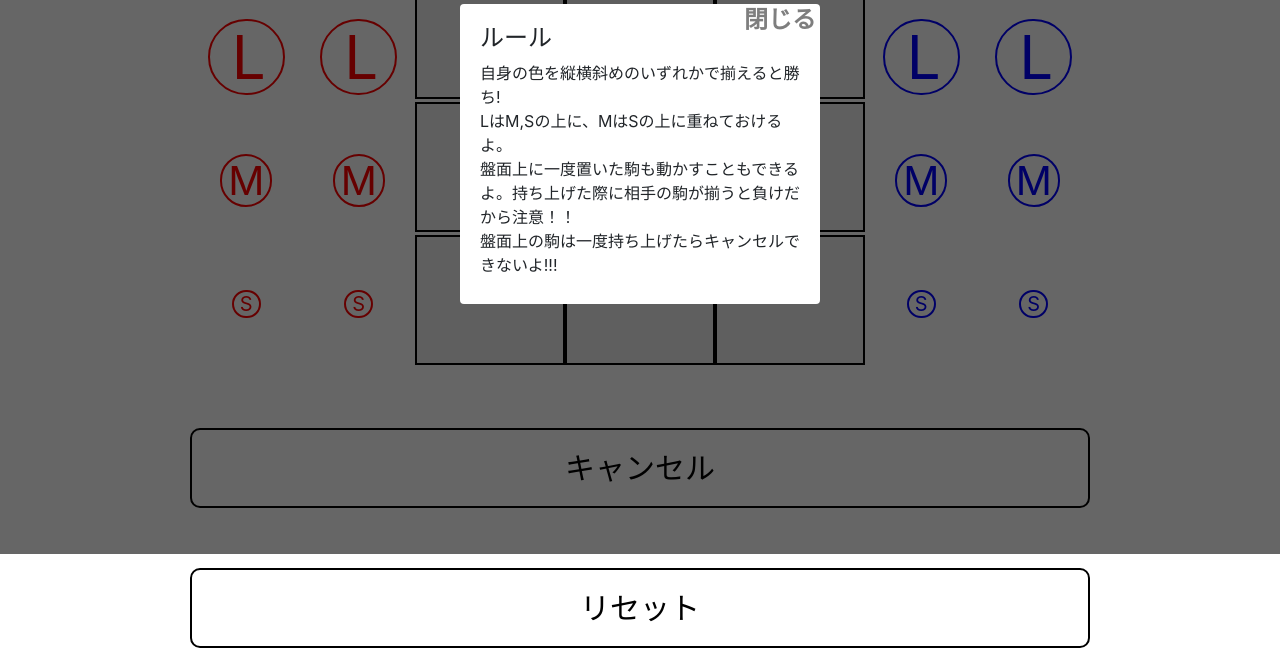
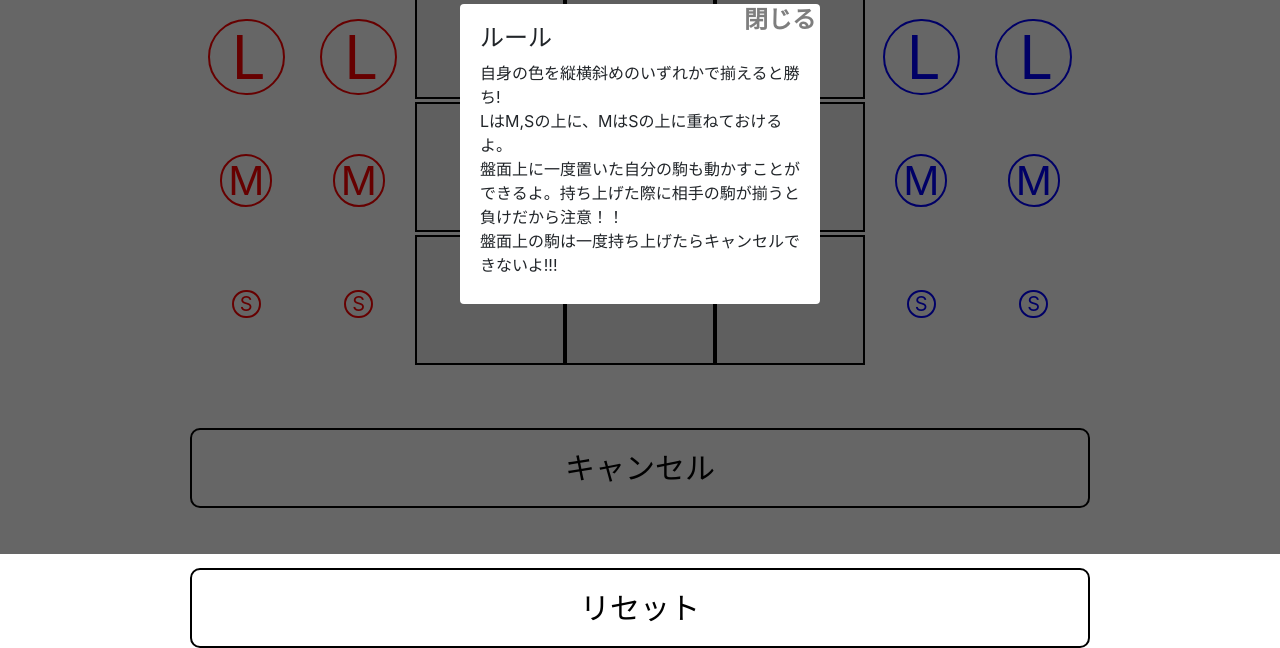
Before and after one commit to naru-19/advanced-marubatu, a plain HTML site: page index.html in a window 1280 px wide. Both pictures are taken after a click on the label "ルール". Shown: the part 246-894 px from the top of the page. Drawn offline with nearby package versions, Linux system fonts and the light colour scheme.

Commit message:
fix typo

```diff
--- a/index.html
+++ b/index.html
@@ -33,7 +33,7 @@
             <label class="close" for="pop-up">閉じる</label>
             <h4>ルール</h4>
             <p>自身の色を縦横斜めのいずれかで揃えると勝ち!<br>LはM,Sの上に、MはSの上に重ねておけるよ。<br>
-                盤面上に一度置いた駒も動かすこともできるよ。持ち上げた際に相手の駒が揃うと負けだから注意！！<br>
+                盤面上に一度置いた自分の駒も動かすことができるよ。持ち上げた際に相手の駒が揃うと負けだから注意！！<br>
                 盤面上の駒は一度持ち上げたらキャンセルできないよ!!!
             </p>
         </div>
```
